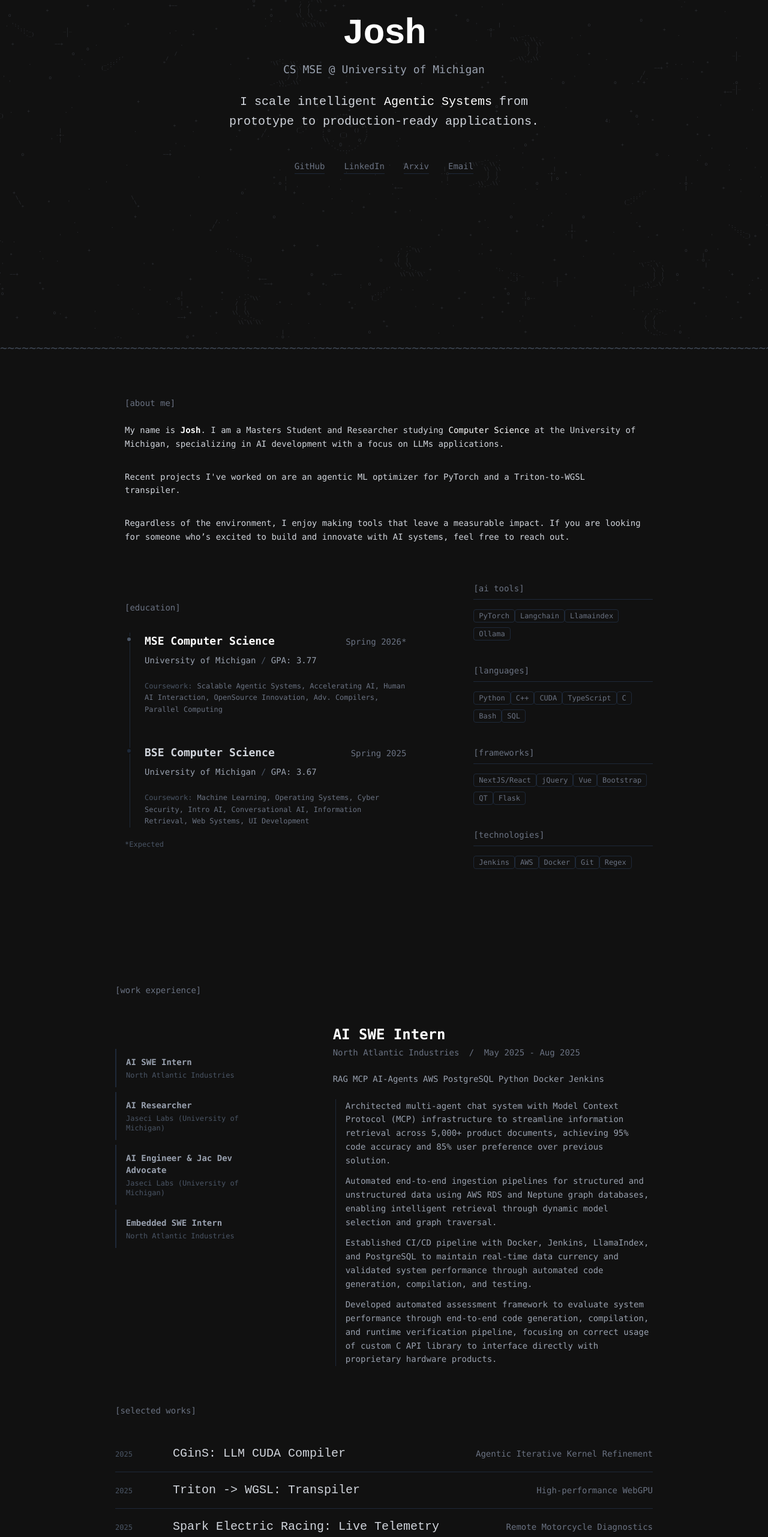
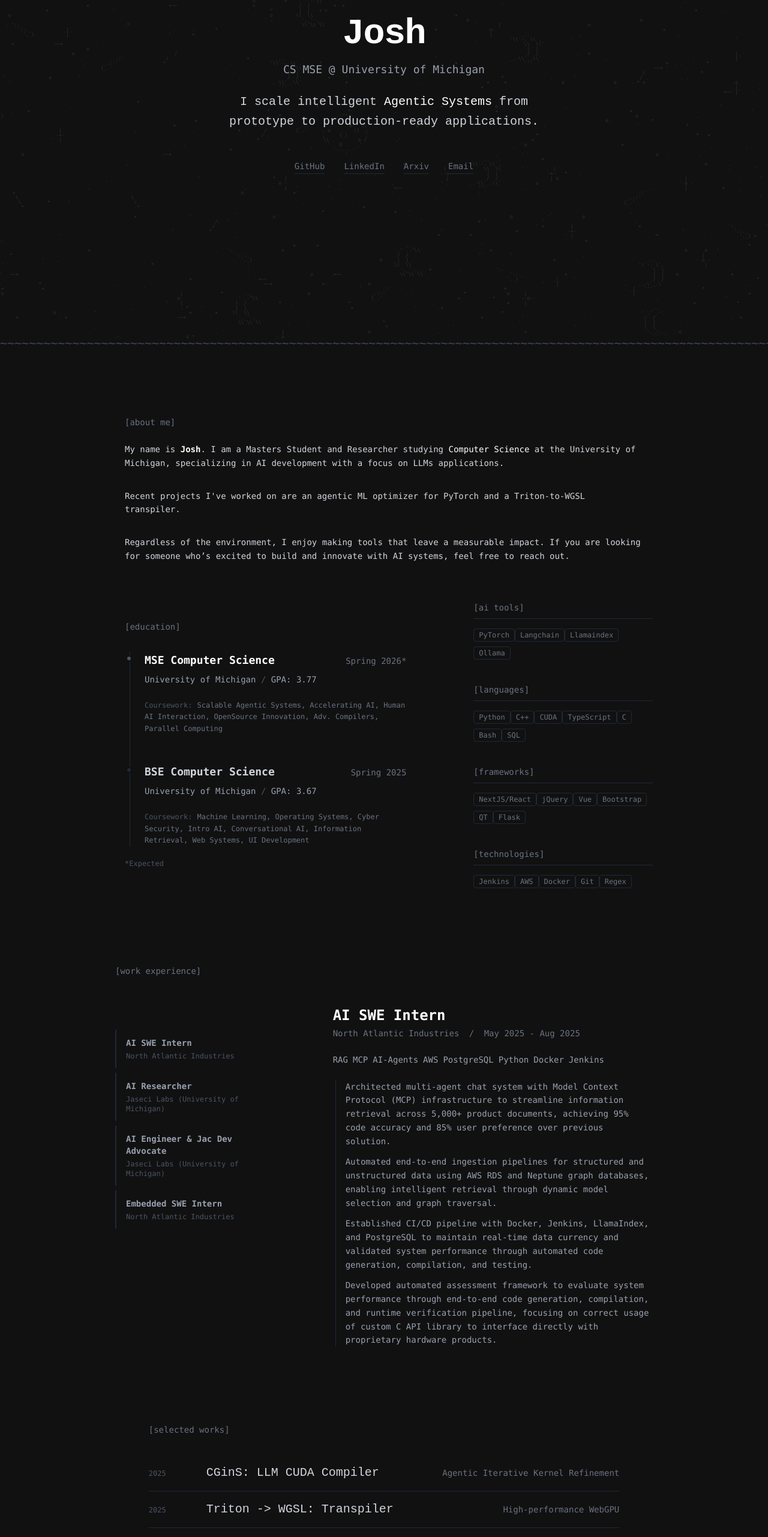
Before and after one commit to TheJoshBrod/portfolio, a Next.js app: page /portfolio/ in a window 1280 px wide. Shown: the part 234-2797 px from the top of the page at 60% size. Built offline with nearby package versions, Linux system fonts and the light colour scheme.

Commit message:
fixed spacing between items on landing page

```diff
--- a/src/app/page.tsx
+++ b/src/app/page.tsx
@@ -9,13 +9,13 @@ import Footnote from "@/components/footnote/page";
 export default function Home() {
 
   return (
-    <>
+    <div className="flex flex-col gap-32 pb-32 bg-[#111]">
       <Header />
       <AboutMeSection />
       <ExperienceSection />
       <Portfolio />
       <Contact />
       <Footnote />
-    </>
+    </div>
   );
 }
--- a/src/components/aboutme/page.tsx
+++ b/src/components/aboutme/page.tsx
@@ -21,7 +21,7 @@ export default function AboutMeSection() {
   ];
 
   return (
-    <div id="aboutme" className="flex flex-col items-center w-full max-w-5xl mx-auto px-8 md:px-16 pt-24 pb-24">
+    <div id="aboutme" className="flex flex-col items-center w-full max-w-5xl mx-auto px-8 md:px-16">
 
       <AboutMe />
 
--- a/src/components/contact/page.tsx
+++ b/src/components/contact/page.tsx
@@ -35,7 +35,7 @@ export default function ContactSection() {
   };
 
   return (
-    <div id="contact" className="flex flex-col items-start w-full max-w-5xl mx-auto px-8 md:px-16 mb-32 pt-24">
+    <div id="contact" className="flex flex-col items-start w-full max-w-5xl mx-auto px-8 md:px-16">
 
       <div className="mb-8 font-mono text-gray-500 text-sm">
         [contact]
--- a/src/components/experience/page.tsx
+++ b/src/components/experience/page.tsx
@@ -9,7 +9,7 @@ export default function ExperienceSection() {
   const ref = useRef(null);
 
   return (
-    <div id="experience" className="flex flex-col items-center w-full max-w-5xl mx-auto px-8 md:px-16 pt-24">
+    <div id="experience" className="flex flex-col items-center w-full max-w-5xl mx-auto px-8 md:px-16">
 
       <div className="w-full mb-12 font-mono text-gray-500 text-sm">
         [work experience]
--- a/src/components/footnote/page.tsx
+++ b/src/components/footnote/page.tsx
@@ -3,7 +3,7 @@
 export default function Footnote() {
 
     return (
-        <div id="footnote" className="flex flex-col items-start w-full max-w-5xl mx-auto px-8 md:px-16 mb-16">
+        <div id="footnote" className="flex flex-col items-start w-full max-w-5xl mx-auto px-8 md:px-16">
 
             <div className=" text-gray-600 font-mono text-xs">
                 Built with Next.js & Tailwind.
--- a/src/components/homepage/page.tsx
+++ b/src/components/homepage/page.tsx
@@ -4,7 +4,8 @@ import StarsBackground from '../StarsBackground';
 
 export default function Header() {
 
-  return (<>
+  return (
+    <div className="relative">
       <div className="min-h-screen w-full relative overflow-hidden bg-[#111]">
 
         {/* Starry Night Background: Tiled and Low Opacity */}
@@ -54,9 +55,11 @@ export default function Header() {
           </div>
 
         </div>
+
       </div>
-    <div className="absolute left-0 w-full overflow-hidden text-gray-600 font-mono text-xl select-none opacity-80 whitespace-nowrap z-20 text-center">
+      <div className="absolute pt-2 top-full left-0 w-full overflow-hidden text-gray-600 font-mono text-xl select-none opacity-80 whitespace-nowrap z-20 text-center mt-[-1rem]">
         {Array(400).fill("~").join("")}
       </div>
-  </>);
+    </div>
+  );
 }
--- a/src/components/portfolio/Portfolio.tsx
+++ b/src/components/portfolio/Portfolio.tsx
@@ -29,7 +29,7 @@ const projects = [
 
 export default function Portfolio() {
   return (
-    <div id="portfolio" className="max-w-5xl mx-auto p-8 md:p-16 relative z-10">
+    <div id="portfolio" className="max-w-5xl mx-auto px-8 md:px-16 relative z-10">
       <h2 className="text-sm font-mono text-gray-500 mb-8">[selected works]</h2>
 
       <div className="flex flex-col">
```
Lines whose indentation alone changed are shown as unchanged.
